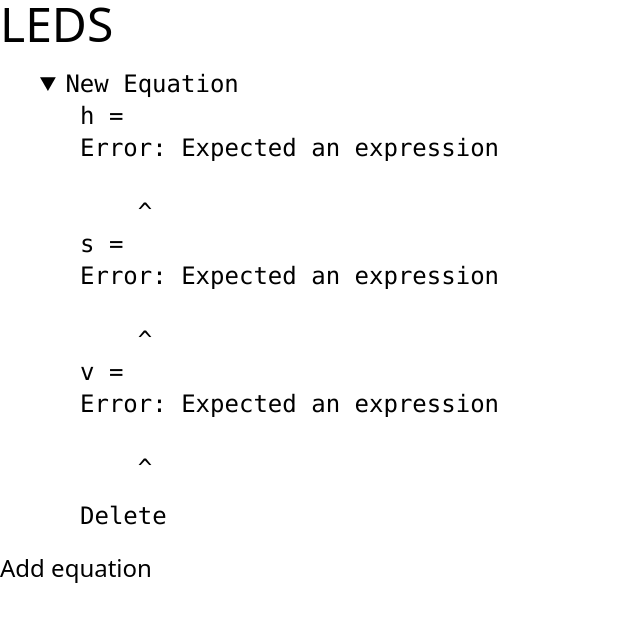
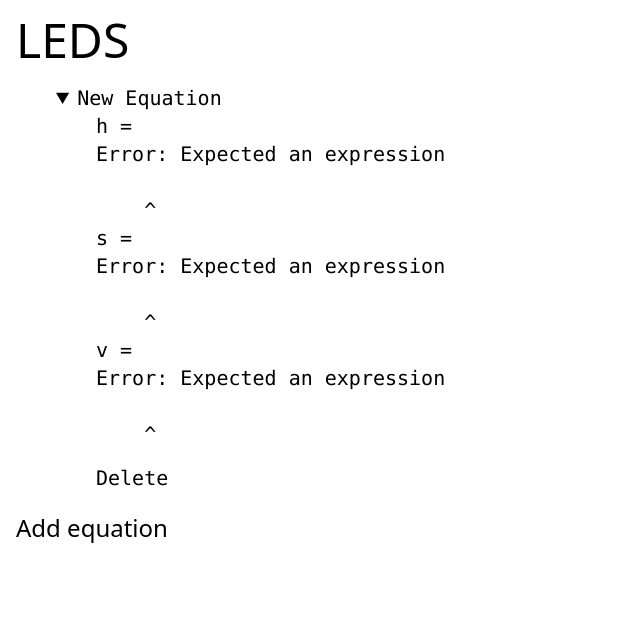
Before and after one commit to anbcodes/led-functions, a SvelteKit app in the folder svelte/: page / in a window 1280 px wide. Both pictures are taken after a click on the button "Add equation". Shown: the top 622 px of the page, without its empty margins (0-640 px from the left). Built offline with nearby package versions, Linux system fonts and the light colour scheme.

Commit message:
added padding

```diff
--- a/svelte/src/routes/+page.svelte
+++ b/svelte/src/routes/+page.svelte
@@ -151,12 +151,13 @@
 	};
 </script>
 
+<div class="p-4">
 	<h1 class="text-5xl">LEDS</h1>
 
 	{#each equations as eq}
 		<!-- svelte-ignore a11y-click-events-have-key-events -->
 		<details
-		class="pl-10 py-5 font-mono text-2xl"
+			class="pl-10 py-5 font-mono text-xl"
 			bind:open={eq.open}
 			on:click={() => {
 				console.log(equations);
@@ -221,3 +222,4 @@
 	{/each}
 
 	<button class="text-2xl" on:click={addEquation}> Add equation </button>
+</div>
```
Lines whose indentation alone changed are shown as unchanged.
